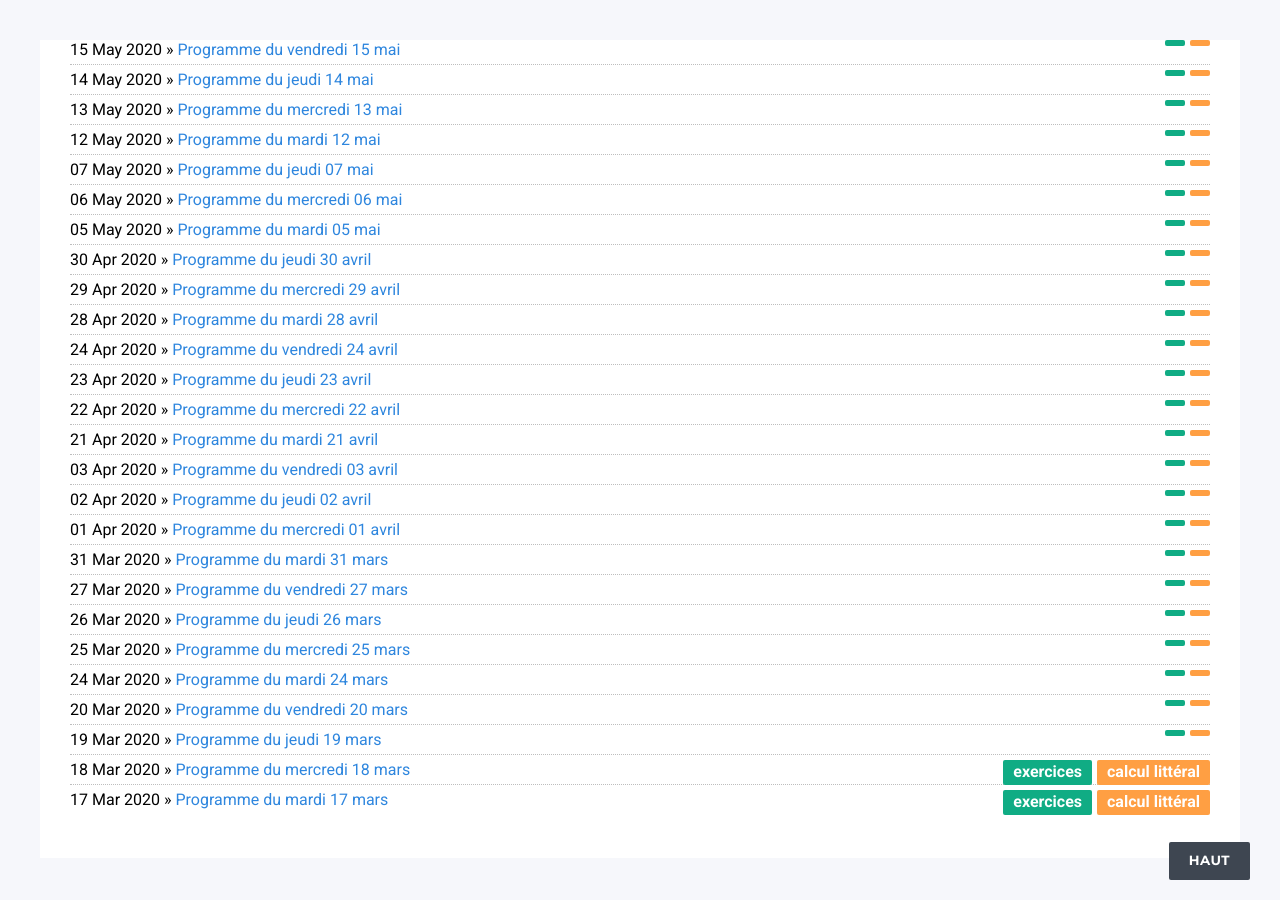
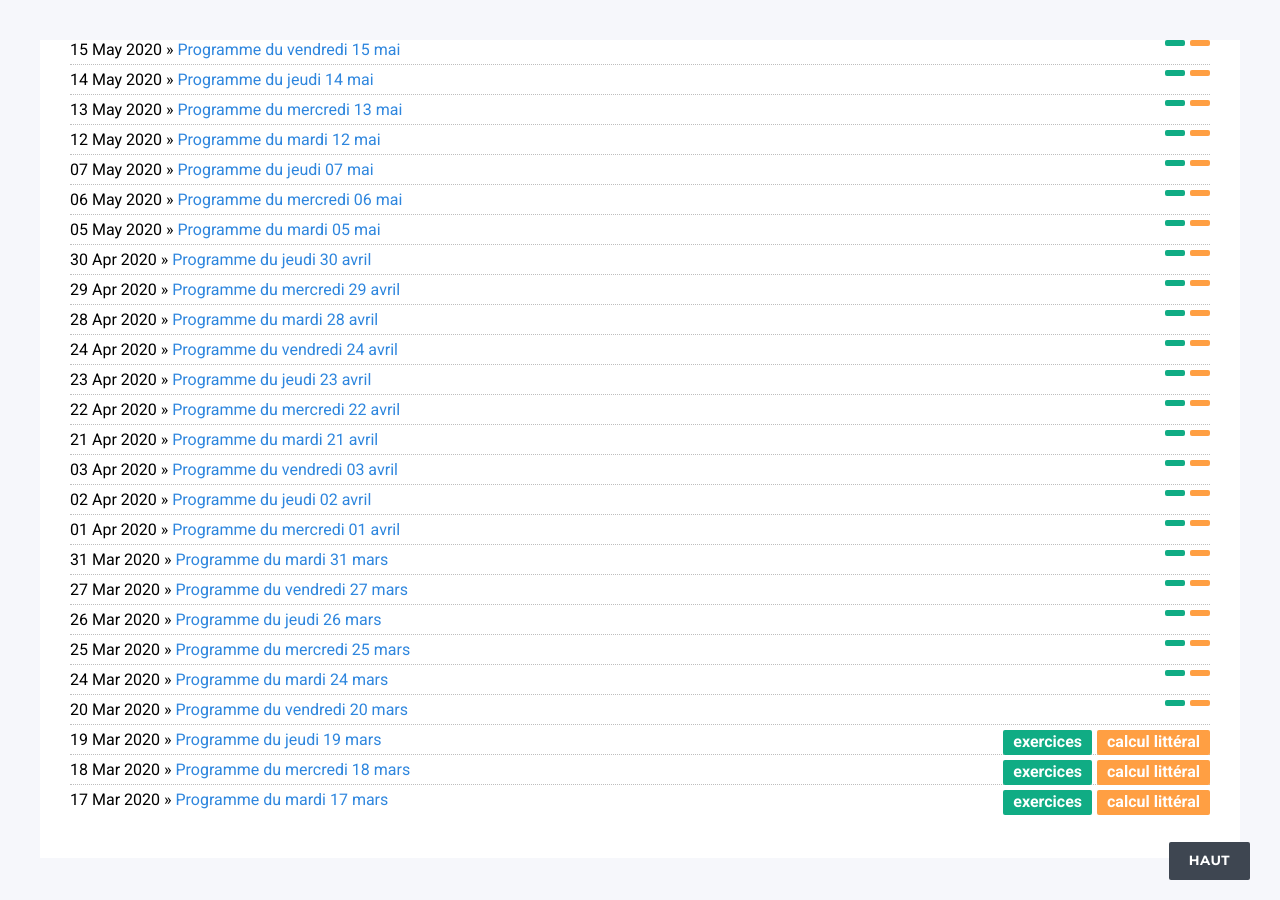
Before and after one commit to DangSinslay/DangSinslay.github.io, a Jekyll site: the page built from blog4/index.html, in a window 1280 px wide and 900 px high, scrolled down 789 px. Built offline with Jekyll 4.4.1, drawn with Linux system fonts in a browser that asks for light colours.

Commit message:
Update 2020-03-19-programme4.md

```diff
--- a/_posts/4eme/2020-03-19-programme4.md
+++ b/_posts/4eme/2020-03-19-programme4.md
@@ -3,6 +3,8 @@ layout: post
 title: "Programme du jeudi 19 mars"
 date: 2020-03-19
 category: 4eme
+chapter : calcul littéral
+format : exercices
 blog: blog4
 ---
 
```
